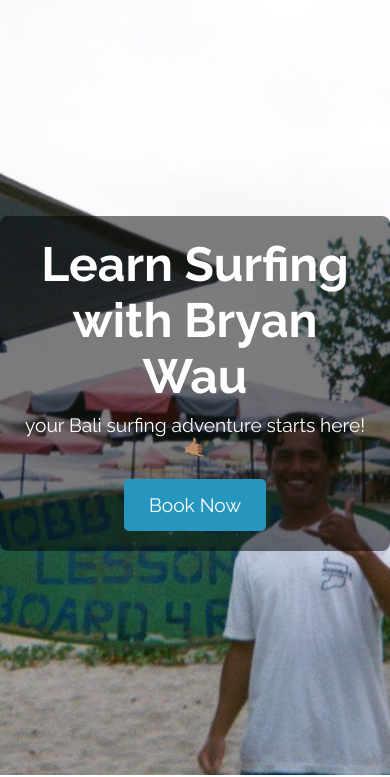
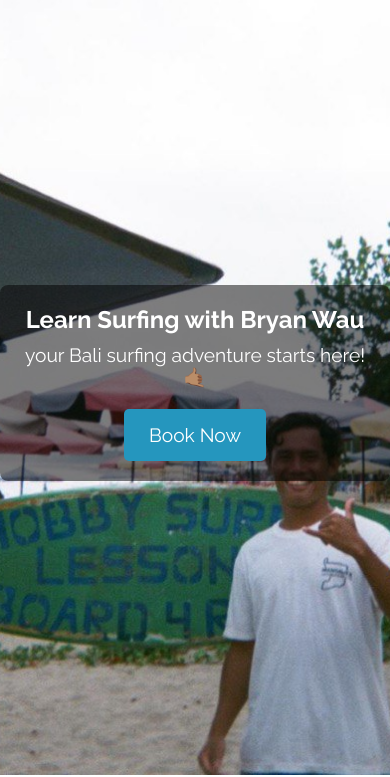
Before and after one commit to neoshh/surf-website, a plain HTML site: page index.html in a window 390 px wide. Shown: the part 69-846 px from the top of the page. Drawn offline with Linux system fonts and the light colour scheme.

Commit message:
update h1 font size

```diff
--- a/styles.css
+++ b/styles.css
@@ -141,8 +141,15 @@ header.hero {
 }
 
 h1 {
-    font-size: 3em;
+    font-size: 2em;
     margin-bottom: 10px;
+}
+
+/* Add a media query for mobile devices */
+@media (max-width: 768px) {
+    h1 {
+        font-size: 1.5em; /* Smaller font size for mobile */
+    }
 }
 
 p {
```
